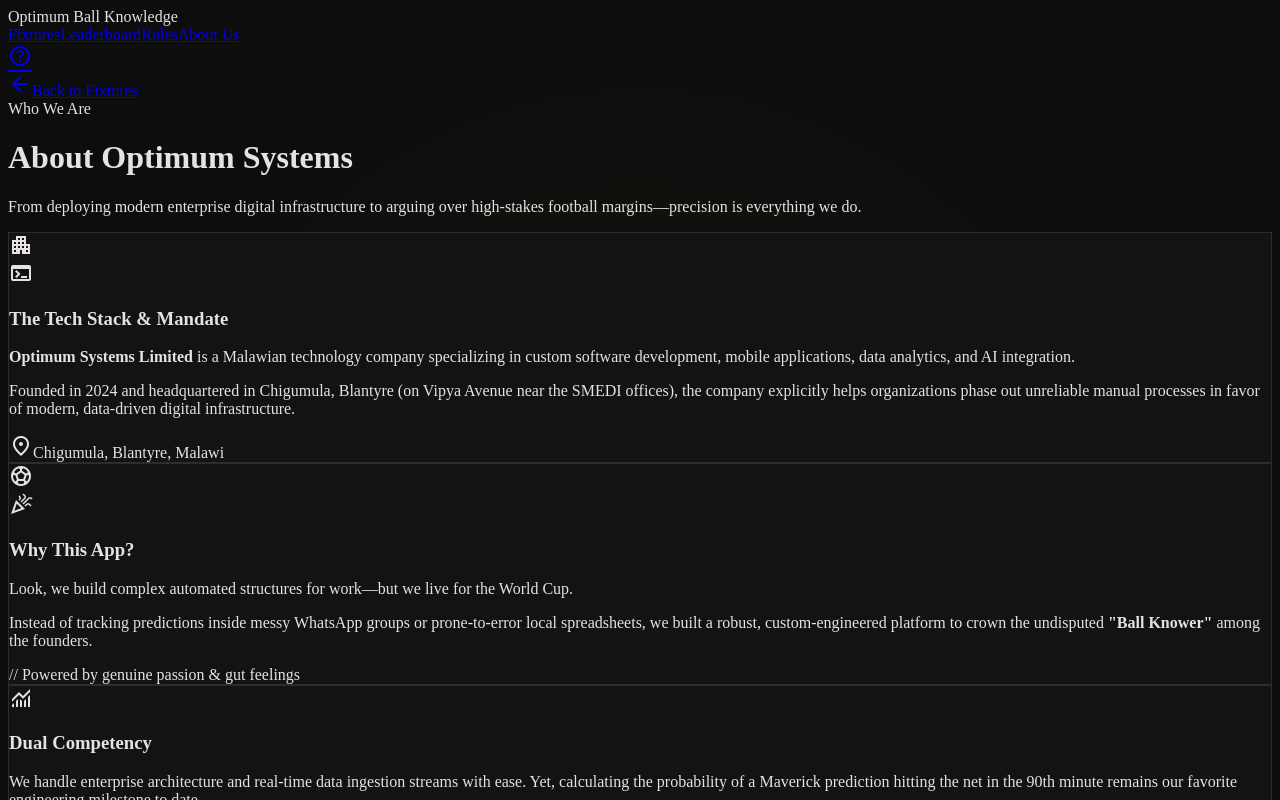
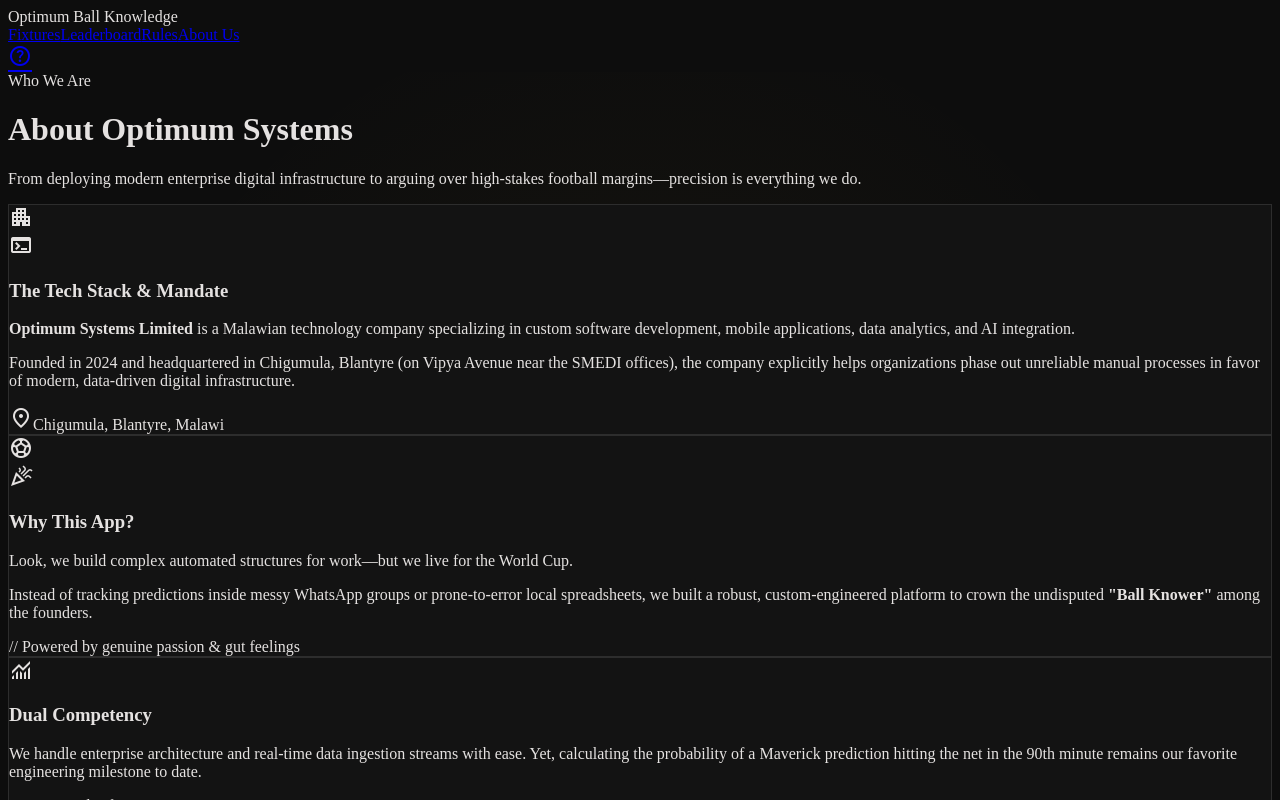
Before and after one commit to ChawerKamanga/optimum-ball-knowledge, a Nuxt app: page /about-us in a window 1280 px wide. Shown: the top 800 px of the page. Built offline with nearby package versions, Linux system fonts and the light colour scheme.

Commit message:
fix: removed the go back on about us page

```diff
--- a/app/pages/about-us/index.vue
+++ b/app/pages/about-us/index.vue
@@ -20,15 +20,6 @@
 
     <main class="flex-grow radial-bg relative">
       <div class="max-w-container-max mx-auto px-margin-mobile md:px-margin-desktop py-12">
-
-        <!-- Back Navigation -->
-        <div class="mb-8">
-          <NuxtLink to="/" class="group flex items-center space-x-2 w-fit text-primary font-body-md text-body-md hover:underline transition-all">
-            <span class="material-symbols-outlined transition-transform group-hover:-translate-x-1">arrow_back</span>
-            <span>Back to Fixtures</span>
-          </NuxtLink>
-        </div>
-
         <!-- Page Header -->
         <header class="mb-16">
           <span class="font-label-sm text-label-sm text-primary uppercase tracking-[0.4em] mb-4 block">Who We Are</span>
--- a/app/pages/leaderboard/index.vue
+++ b/app/pages/leaderboard/index.vue
@@ -84,7 +84,7 @@
       <div class="mb-8">
         <!-- RESTORED YOUR CUSTOM TYPOGRAPHY TOKENS WITH RESPONSIVE SIZING -->
         <h1 class="font-headline-md text-headline-md md:font-display-lg md:text-display-lg mt-4 text-on-surface">
-          Pirate Kingship Standings
+          The Championship Standings
         </h1>
         <p class="font-body-md text-body-md text-on-surface-variant">The Three Founders Battle for World Cup Glory</p>
       </div>
```
